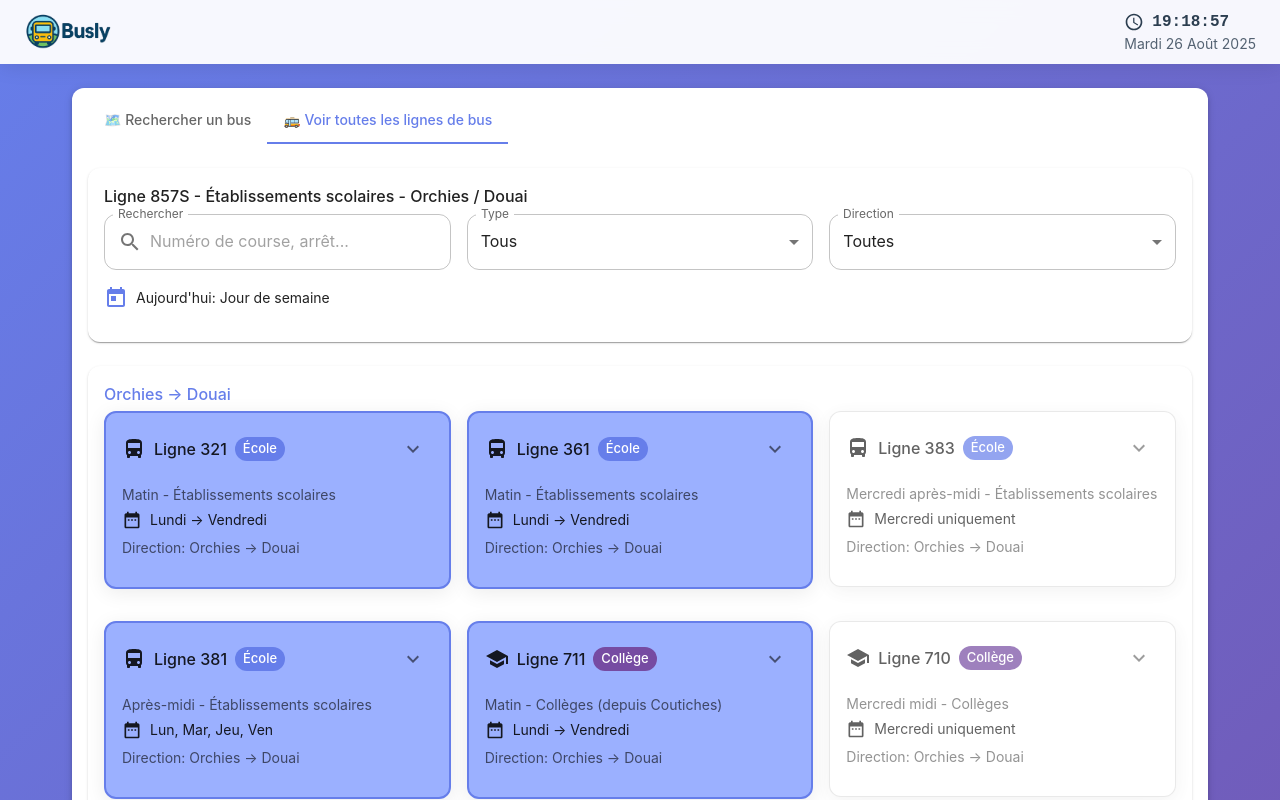
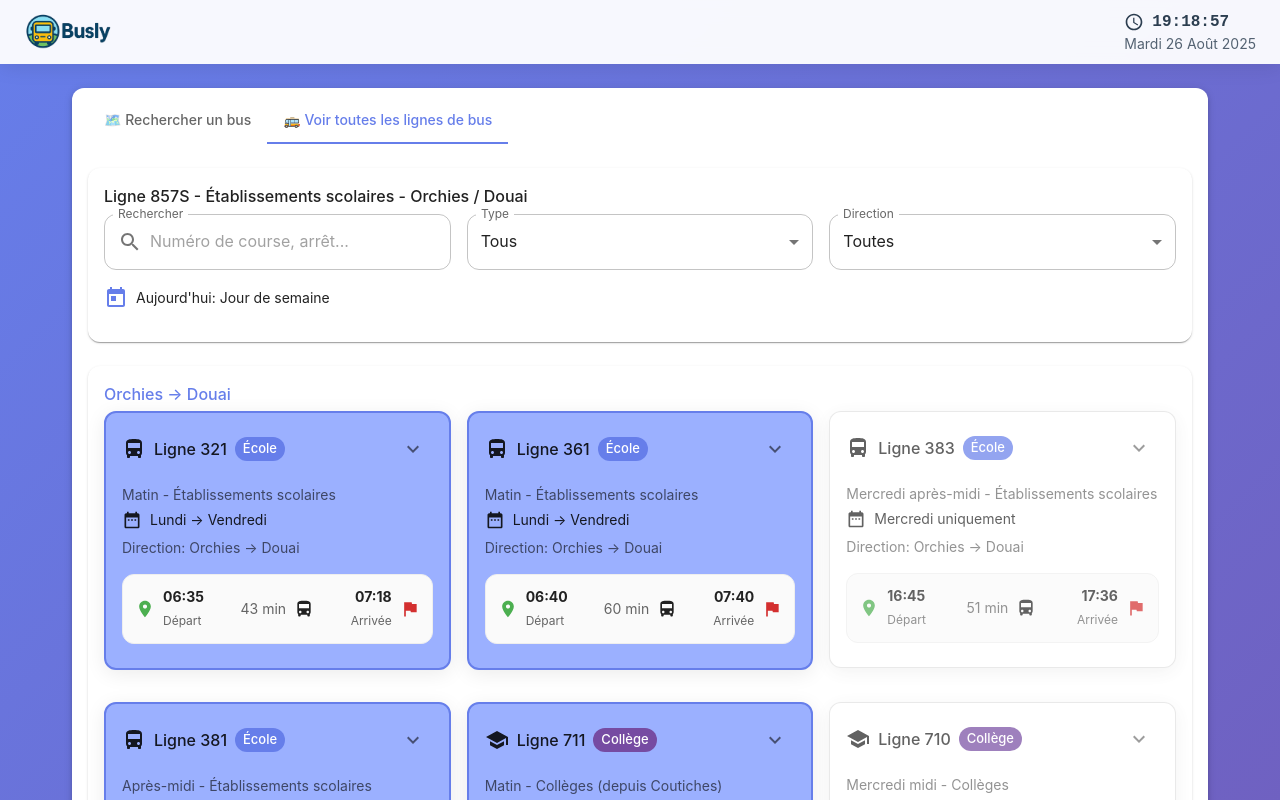
Before and after one commit to MmAaXx/busly, a React (Vite) app: page / in a window 1280 px wide. Both pictures are taken after a click on the tab "🚌 Voir toutes les lignes de bus". Shown: the top 800 px of the page. Built offline with nearby package versions, Linux system fonts and the light colour scheme.

Commit message:
feat: design for all routes

```diff
--- a/src/components/BusRoute.jsx
+++ b/src/components/BusRoute.jsx
@@ -21,6 +21,7 @@
   DirectionsBus,
   School,
   DateRange,
+  Flag,
 } from "@mui/icons-material";
 
 const BusRoute = ({ route, onStopClick }) => {
@@ -120,7 +121,7 @@
         opacity: isRouteActiveToday(route.days) ? 1 : 0.7,
       }}
     >
-      <CardContent>
+      <CardContent sx={{ pb: 1 }}>
         <Box
           display="flex"
           justifyContent="space-between"
@@ -160,13 +161,72 @@
           Direction: {route.direction}
         </Typography>
 
+        {/* Horaires de départ et d'arrivée */}
+        <Box
+          display="flex"
+          justifyContent="space-between"
+          alignItems="center"
+          sx={{
+            backgroundColor: "grey.50",
+            p: 1.5,
+            borderRadius: 1,
+            mt: 2,
+            ...(nextStop && { mb: 1 }),
+            border: 1,
+            borderColor: "grey.200",
+          }}
+        >
+          <Box display="flex" alignItems="center" gap={1}>
+            <LocationOn fontSize="small" color="success" />
+            <Box>
+              <Typography variant="body2" fontWeight="bold">
+                {route.stops[0]?.time}
+              </Typography>
+              <Typography variant="caption" color="text.secondary">
+                Départ
+              </Typography>
+            </Box>
+          </Box>
+
+          <Box display="flex" alignItems="center" gap={1}>
+            <Typography variant="body2" color="text.secondary">
+              {(() => {
+                const [depHours, depMinutes] = route.stops[0]?.time
+                  .split(":")
+                  .map(Number) || [0, 0];
+                const [arrHours, arrMinutes] = route.stops[
+                  route.stops.length - 1
+                ]?.time
+                  .split(":")
+                  .map(Number) || [0, 0];
+                const duration =
+                  arrHours * 60 + arrMinutes - (depHours * 60 + depMinutes);
+                return `${duration} min`;
+              })()}
+            </Typography>
+            <DirectionsBus fontSize="small" />
+          </Box>
+
+          <Box display="flex" alignItems="center" gap={1}>
+            <Box textAlign="right">
+              <Typography variant="body2" fontWeight="bold">
+                {route.stops[route.stops.length - 1]?.time}
+              </Typography>
+              <Typography variant="caption" color="text.secondary">
+                Arrivée
+              </Typography>
+            </Box>
+            <Flag fontSize="small" color="error" />
+          </Box>
+        </Box>
+
         {nextStop && (
           <Box
             sx={{
               backgroundColor: "success.light",
               p: 1,
               borderRadius: 1,
-              mb: 1,
+              mb: 0,
             }}
           >
             <Typography variant="body2" fontWeight="bold">
```
